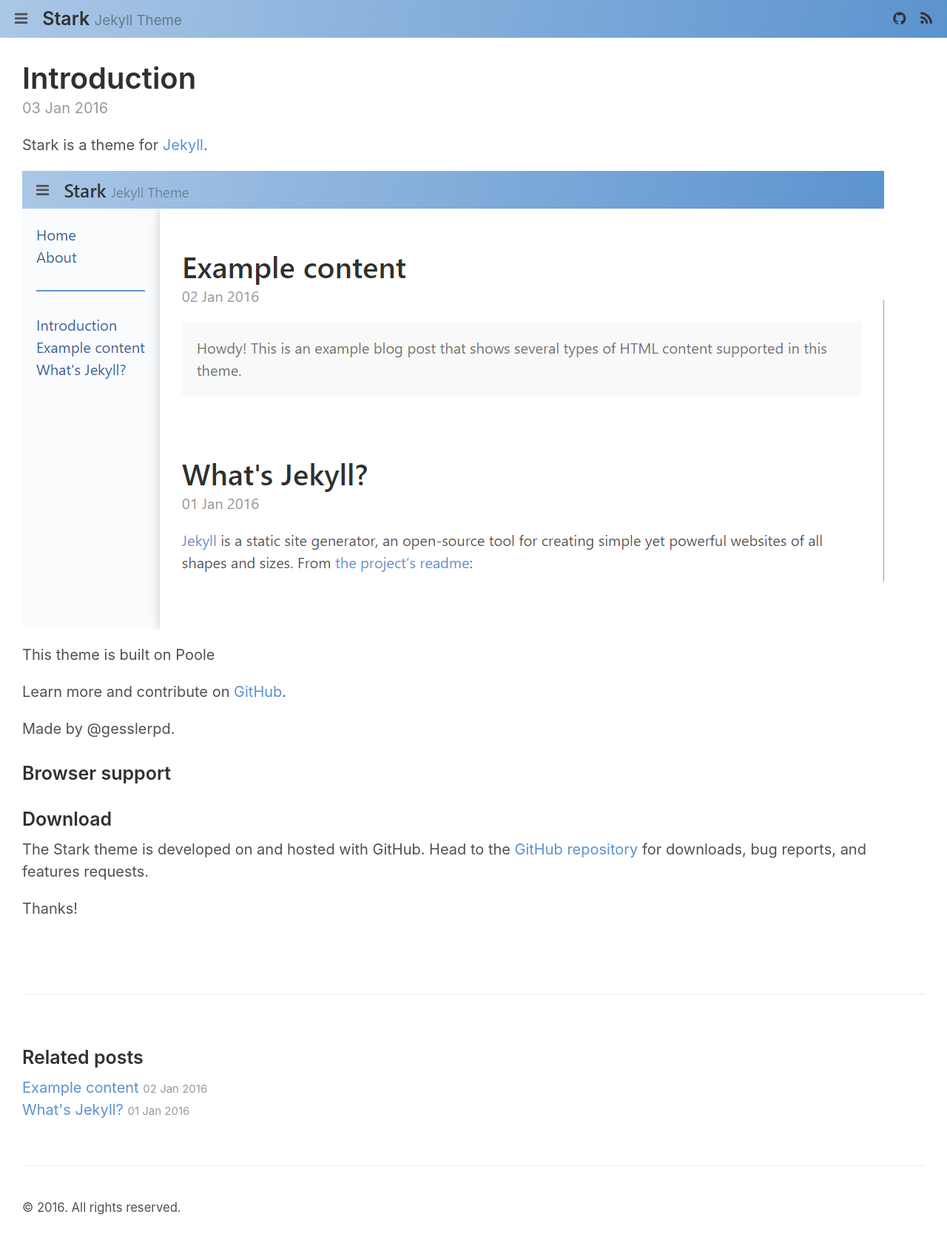
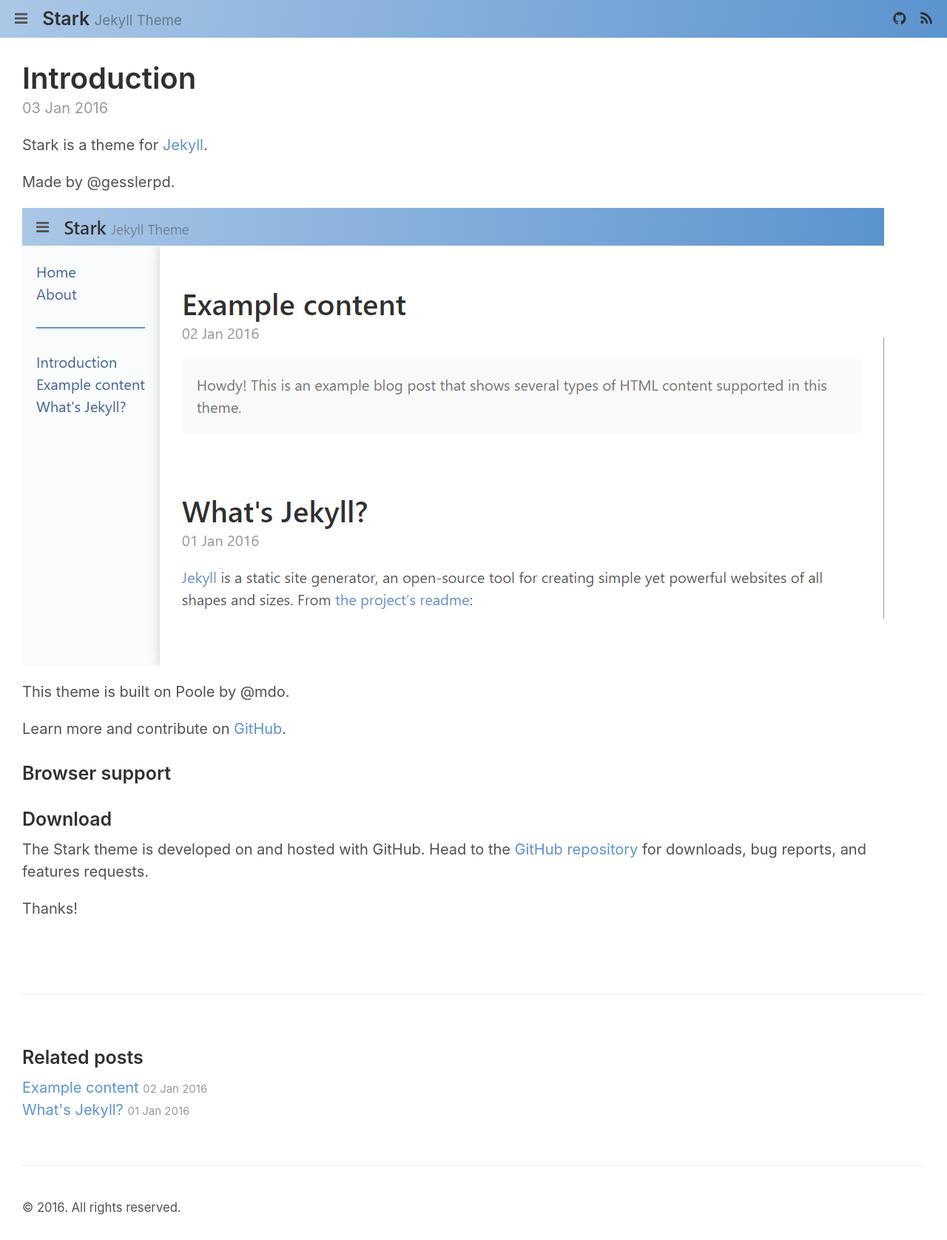
Before and after one commit to gesslerpd/stark, a Jekyll site: the page built from _posts/2016-01-03-introduction.md, in a window 1280 px wide. Shown: the whole page at 74% size. Built offline with Jekyll 4.4.1, drawn with Linux system fonts in a browser that asks for light colours; nearby versions of some CDN libraries.

```diff
--- a/_includes/sidebar.html
+++ b/_includes/sidebar.html
@@ -8,8 +8,7 @@
         About
       </a>
 </div>
-<hr>
-{% for post in site.posts %}
+<hr> {% for post in site.posts %}
 <div>
     <a href="{{ site.baseurl }}{{ post.url }}">
         {{ post.title }}
--- a/_posts/2016-01-03-introduction.md
+++ b/_posts/2016-01-03-introduction.md
@@ -6,14 +6,13 @@ title: Introduction
 
 Stark is a theme for [Jekyll](http://jekyllrb.com).
 
+Made by @gesslerpd.
+
 ![screenshot]({{ site.baseurl }}/public/assets/images/screenshot.png)
 
-This theme is built on Poole
+This theme is built on Poole by @mdo.
 
 Learn more and contribute on [GitHub]({{ site.github.repo }}).
-
-Made by @gesslerpd.
-
 
 ### Browser support
 
--- a/_sass/_layout.scss
+++ b/_sass/_layout.scss
@@ -36,22 +36,26 @@ footer {
   @extend .flex-item;
   @extend .flex-container;
   @extend .flex-row;
+  @extend .scroll-x;
   align-content: center;
   background: linear-gradient(100deg, $theme-color 0%, darken($theme-color,20%) 100%);
   // box-shadow: 0 0 20px $gray-2;
   z-index: 2;
   padding: 0.5rem;
+
   @media (min-width: $large-breakpoint) {
-    overflow-x: auto;
-    flex-direction: row;
+
   }
+
   &>div {
     margin-left: 0.5rem;
     margin-right: 0.5rem;
   }
+
   a {
     color: $gray-5;
   }
+
 }
 
 .spacer {
@@ -70,8 +74,10 @@ footer {
   @extend .flex-container;
   @extend .flex-column;
   @extend .scroll-y;
+
   background-color: lighten($theme-color,20%);
   padding: 1rem;
+
   hr {
     border-color: darken($theme-color,20%)
   }
@@ -79,6 +85,7 @@ footer {
   a {
     color: darken($theme-color,40%)
   }
+
 }
 
 .toggle {
@@ -98,102 +105,8 @@ footer {
   @extend .flex-container;
   @extend .flex-column;
   @extend .scroll-y;
+
   padding: 1.5rem;
   box-shadow: 0 0 20px $gray-2;
   z-index: 1;
 }
-/*
-.navigation {
-    @extend .flex-item;
-    @extend .flex-container;
-    @extend .flex-column;
-    @media (min-width: $large-breakpoint) {
-        overflow-y: auto;
-        flex-direction: row;
-    }
-
-    background:linear-gradient(270deg, $purple 0%, darken($purple,30%) 100%);
-    &>div {
-        @extend .flex-item;
-        color: $white;
-        margin-left: 1rem;
-        transition: color 333ms ease-in-out;
-    }
-}
-
-.content {
-    @extend .flex-item-expand;
-    @extend .flex-container;
-    @extend .flex-row;
-    @extend .scroll-y;
-}
-
-
-
-.footer {
-    @extend .flex-item;
-    @extend .flex-container;
-    @extend .flex-row;
-    @extend .flex-end;
-    background-color: $blue;
-    color: #fff;
-    font-size: 0.65rem;
-    padding: 0.1rem;
-    &>div {
-        margin-right: 0.5rem;
-        transition: color 333ms ease-in-out;
-        &:hover {
-            color: $red;
-        }
-    }
-}
-
-.sidebar {
-    @extend .flex-item;
-    @extend .flex-column;
-    @extend .scroll-y;
-    background-color: #f6f9fa;
-}
-
-.togglebar {
-    display: none;
-    width: 0;
-    transition: width 333ms ease-in-out;
-}
-
-.posts {
-    @extend .flex-item-expand;
-    @extend .flex-container;
-    @extend .flex-column;
-    @extend .scroll-y;
-
-    box-shadow: 0 0 20px $gray-2;
-    z-index: 1;
-
-    @media (min-width: $large-breakpoint) {
-        padding-left: 10%;
-        padding-right: 10%;
-    }
-}
-
-.post {
-    @extend .flex-container;
-    @extend .flex-column;
-    @extend .flex-item;
-    margin: 1rem;
-    padding: 1rem;
-}
-
-.toggle {
-    cursor: pointer;
-}
-
-#toggle {
-    display: none;
-}
-
-#toggle:checked ~ .togglebar {
-    @extend .flex-container;
-     width: 10rem;
-}
-*/
```
Also changed, not shown: README.md.
